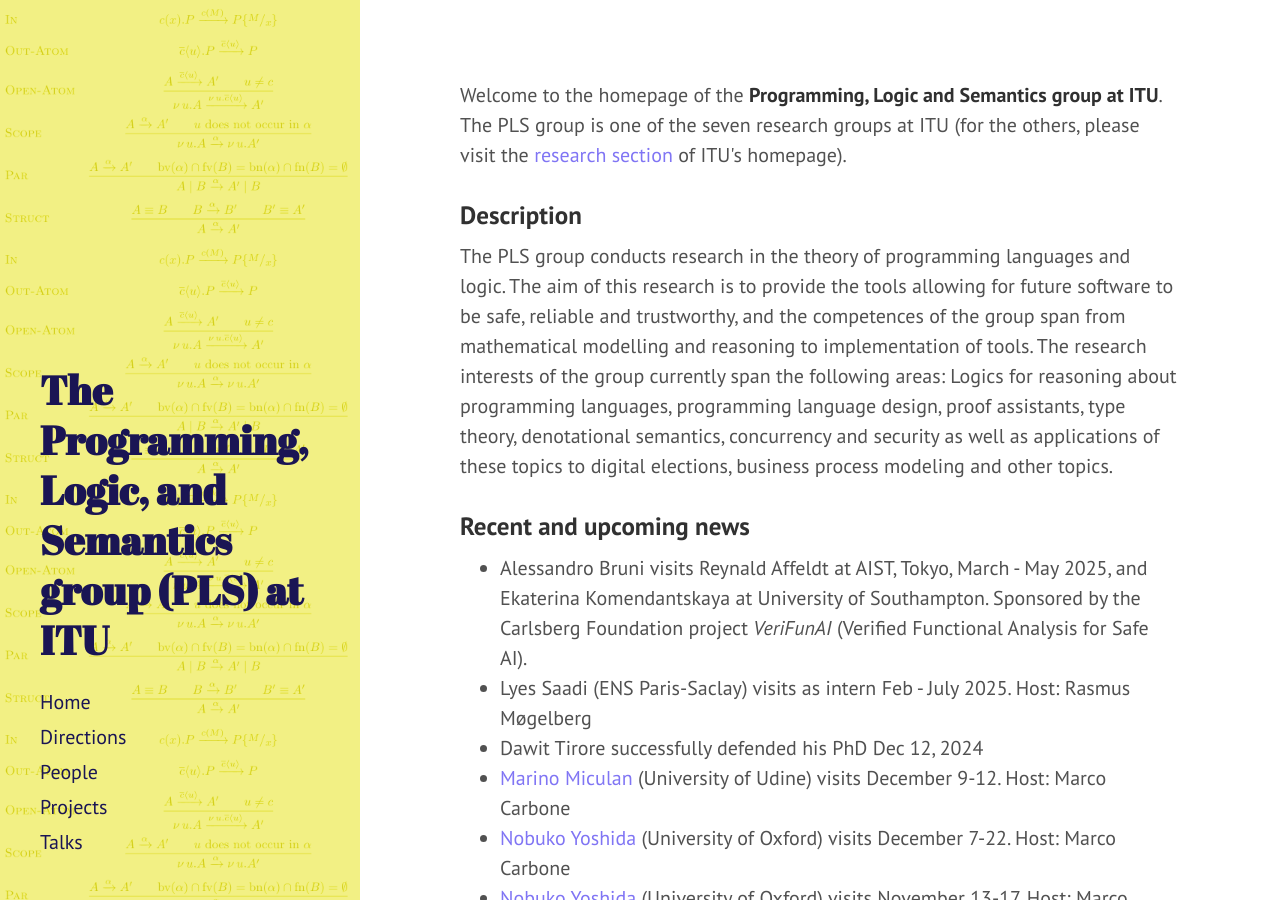
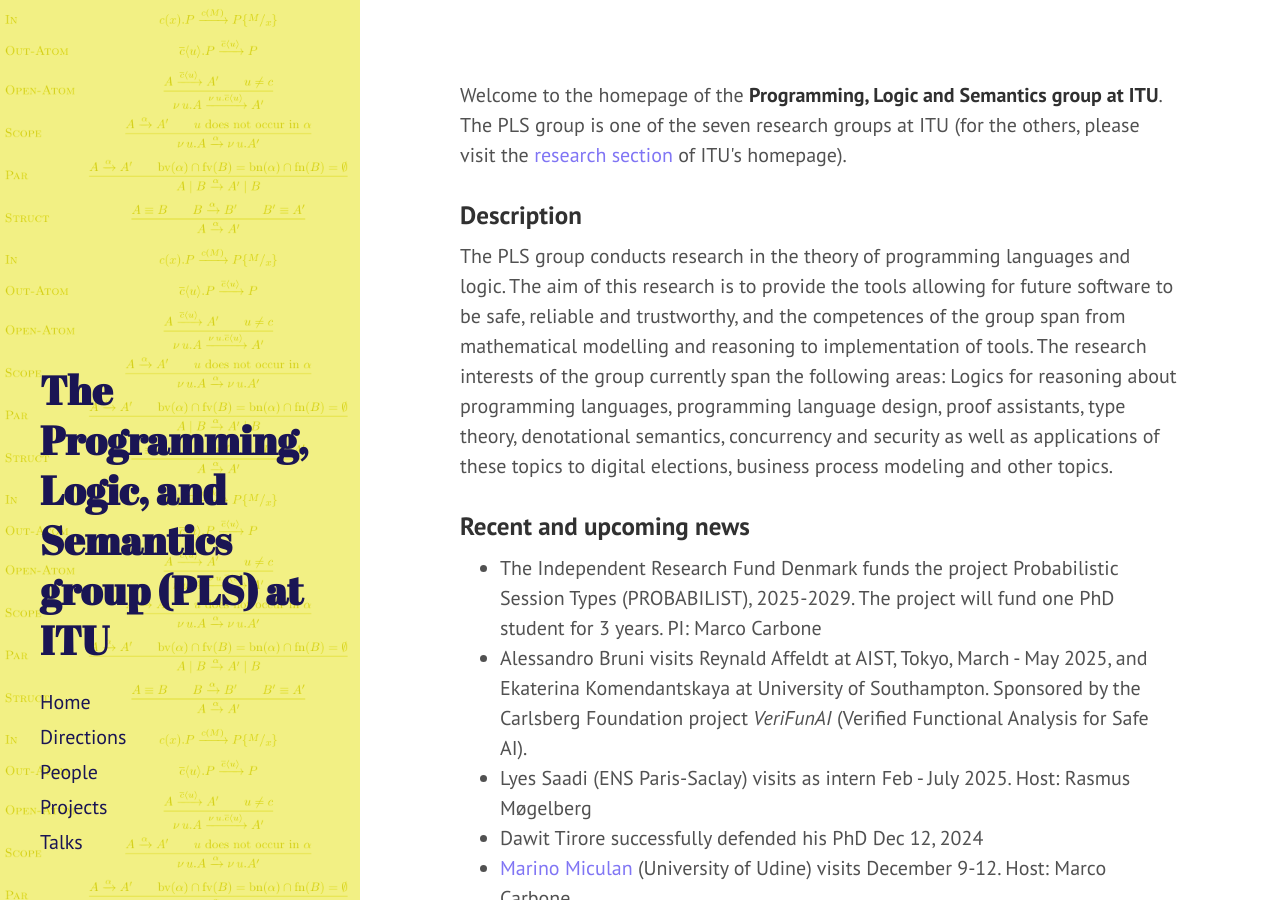
Before and after one commit to rmogelberg/pls.itu.dk, a Jekyll site: the page built from index.md, in a window 1280 px wide and 900 px high. Built offline with Jekyll 4.4.1, drawn with Linux system fonts in a browser that asks for light colours.

Commit message:
Update index.md
added PROBABILIST

```diff
--- a/index.md
+++ b/index.md
@@ -16,6 +16,7 @@
 
 ### Recent and upcoming news
 
+- The Independent Research Fund Denmark funds the project Probabilistic Session Types (PROBABILIST), 2025-2029. The project will fund one PhD student for 3 years. PI: Marco Carbone
 - Alessandro Bruni visits Reynald Affeldt at AIST, Tokyo, March - May 2025, and Ekaterina Komendantskaya at University of Southampton. Sponsored by the Carlsberg Foundation project *VeriFunAI* (Verified Functional Analysis for Safe AI).
 - Lyes Saadi (ENS Paris-Saclay) visits as intern Feb - July 2025. Host: Rasmus Møgelberg
 - Dawit Tirore successfully defended his PhD Dec 12, 2024
```
